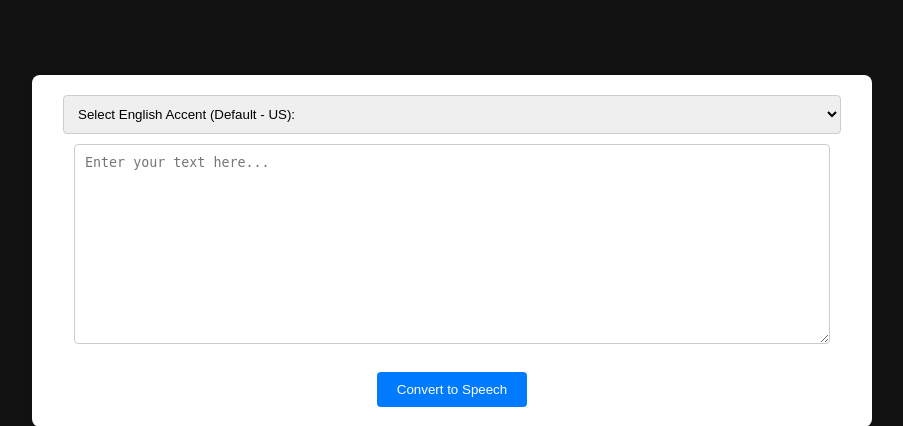
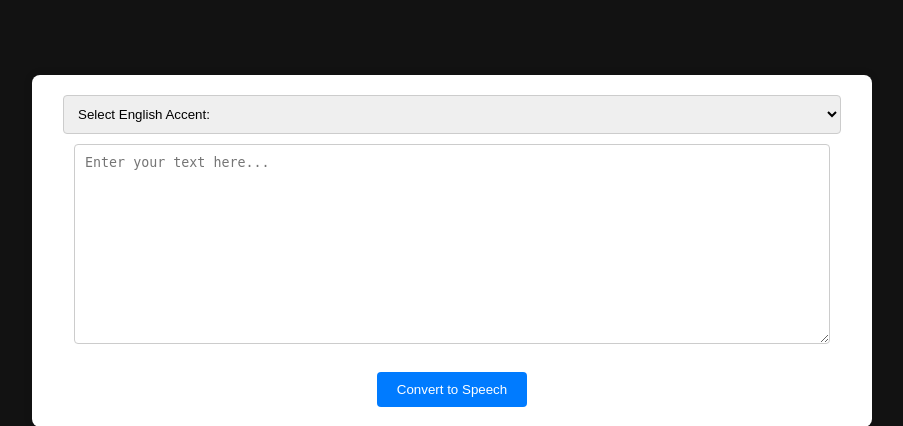
Before and after one commit to Kameonx/TTS, a Flask app: page / in a window 1280 px wide. Shown: the part 149-575 px from the top of the page, without its empty margins (188-1091 px from the left). Run offline with Flask 3, Linux system fonts and the light colour scheme.

Commit message:
Update index.html

```diff
--- a/templates/index.html
+++ b/templates/index.html
@@ -76,7 +76,7 @@
     <div class="container">
         <form id="ttsForm" action="/convert" method="post" onsubmit="return validateForm()">
             <select name="lang" id="lang" required>
-                <option value="" disabled selected>Select English Accent (Default - US):</option>
+                <option value="" disabled selected>Select English Accent:</option>
                 <option value="en">US</option>
                 <option value="en-uk">UK</option>
                 <option value="en-au">Australia</option>
```
